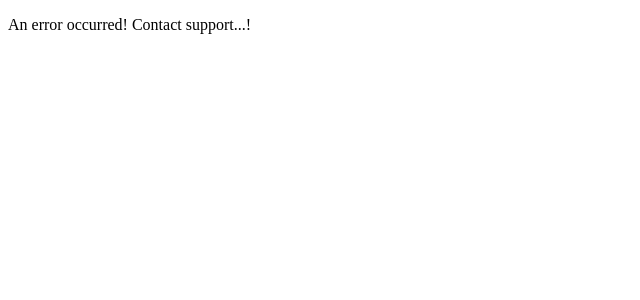
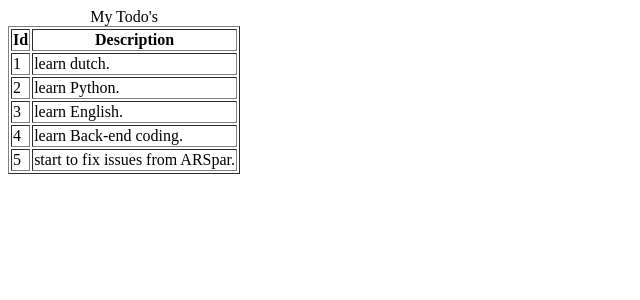
Before and after one commit to mehmetekinci/angular-java, an Angular app in the folder frontend-todo/: page /todos in a window 1280 px wide. Shown: the top 300 px of the page, without its empty margins (0-640 px from the left). Built offline with nearby package versions, Linux system fonts and the light colour scheme.

Commit message:
added list of todo component, used router to direct spesific component

```diff
--- a/frontend-todo/src/app/app-routing.module.ts
+++ b/frontend-todo/src/app/app-routing.module.ts
@@ -1,20 +1,23 @@
 import { NgModule } from '@angular/core';
 import { Routes, RouterModule } from '@angular/router';
 import { FormsModule } from '@angular/forms';
+
 import { LoginComponent } from './login/login.component';
 import { WelcomeComponent } from './welcome/welcome.component';
 import { ErrorComponent } from './error/error.component';
+import { ListTodosComponent } from './list-todos/list-todos.component';
 
 
 const routes: Routes = [
   {path: "", component: LoginComponent},
   {path: "login", component: LoginComponent},
   {path: "welcome/:name", component: WelcomeComponent},
+  {path: "todos", component: ListTodosComponent},
   {path: "**", component: ErrorComponent},
 ];
 
 @NgModule({
   imports: [RouterModule.forRoot(routes), FormsModule],
-  exports: [RouterModule]
+exports: [RouterModule]
 })
 export class AppRoutingModule { }
--- a/frontend-todo/src/app/app.module.ts
+++ b/frontend-todo/src/app/app.module.ts
@@ -7,13 +7,15 @@
 import { WelcomeComponent } from './welcome/welcome.component';
 import { LoginComponent } from './login/login.component';
 import { ErrorComponent } from './error/error.component';
+import { ListTodosComponent } from './list-todos/list-todos.component';
 
 @NgModule({
   declarations: [
     AppComponent,
     WelcomeComponent,
     LoginComponent,
-    ErrorComponent
+    ErrorComponent,
+    ListTodosComponent
   ],
   imports: [
     BrowserModule,
--- /dev/null
+++ b/frontend-todo/src/app/list-todos/list-todos.component.html
@@ -0,0 +1,15 @@
+<table border="1">
+  <caption>My Todo's</caption>
+  <thead>
+    <tr>
+      <th>Id</th>
+      <th>Description</th>
+    </tr>
+  </thead>
+  <tbody>
+    <tr *ngFor="let todo of todos">
+      <td>{{todo.id}}</td>
+      <td>{{todo.description}}</td>
+    </tr>
+  </tbody>
+</table>
--- /dev/null
+++ b/frontend-todo/src/app/list-todos/list-todos.component.ts
@@ -0,0 +1,22 @@
+import { Component, OnInit } from '@angular/core';
+
+@Component({
+  selector: 'app-list-todos',
+  templateUrl: './list-todos.component.html',
+  styleUrls: ['./list-todos.component.scss']
+})
+export class ListTodosComponent implements OnInit {
+
+  todos = [
+    {id: 1, description: 'learn dutch.'},
+    {id: 2, description: 'learn Python.'},
+    {id: 3, description: 'learn English.'},
+    {id: 4, description: 'learn Back-end coding.'},
+    {id: 5, description: 'start to fix issues from ARSpar.'},
+  ]
+  constructor() { }
+
+  ngOnInit() {
+  }
+
+}
--- a/frontend-todo/src/app/welcome/welcome.component.html
+++ b/frontend-todo/src/app/welcome/welcome.component.html
@@ -1 +1,6 @@
-Welcome {{name}}, this is your awesome website.
+<div>
+  Welcome {{name}}, this is your awesome website.
+</div>
+<div>
+  You can manage your todos <a routerLink="/todos">here</a>
+</div>
```
Also changed, not shown: frontend-todo/src/app/list-todos/list-todos.component.scss (added), 1 other file (tests, documents, lock files or other folders).
